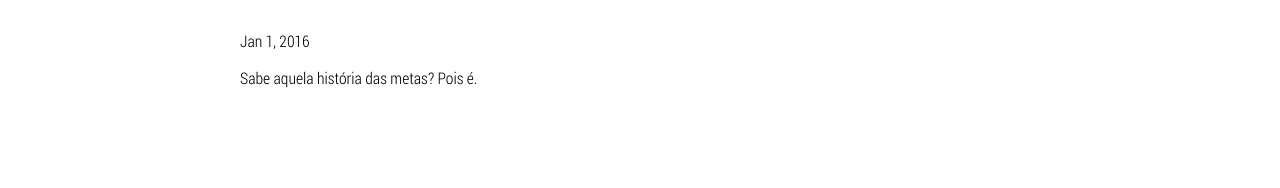
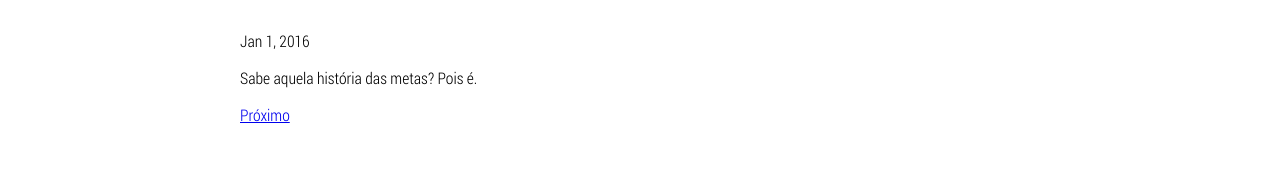
Before and after one commit to batoreh/netoguimaraes.github.io, a Jekyll site: the page built from index.html, in a window 1280 px wide. Shown: the part 1151-1339 px from the top of the page. Built offline with Jekyll 4.4.1, drawn with Linux system fonts in a browser that asks for light colours; the list of posts is cut into pages by our own code; before the commit the page ends 1305 px from its top, so only the background shows below that.

Commit message:
Update _config.yml

```diff
--- a/_config.yml
+++ b/_config.yml
@@ -30,5 +30,5 @@
     # Use existing pygments syntax highlighting css
     css_class: 'highlight'
 
-paginate: 5
+paginate: 3
 paginate_path: "/page:num/"
```
